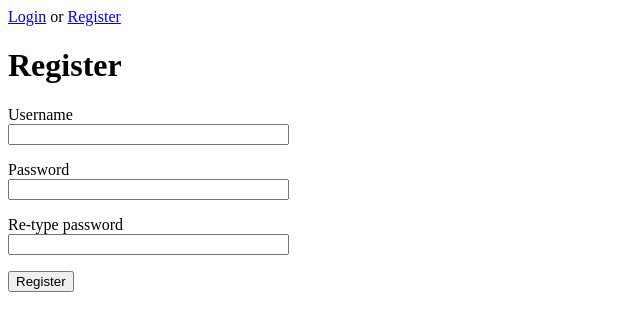
After one commit to ervanalb/wshom, a Flask app: page /register in a window 1280 px wide. The commit adds this page. Shown: the top 331 px of the page, without its empty margins (0-640 px from the left). Run offline with Flask 2, Linux system fonts and the light colour scheme; some libraries are stand-ins or nearby versions.

Commit message:
Make registration page work

```diff
--- a/wshom/login.py
+++ b/wshom/login.py
@@ -8,9 +8,19 @@ from wshom import app, db
 login_manager = flask_login.LoginManager(app)
 
 class LoginForm(flask_wtf.FlaskForm):
-    username = wtforms.StringField('Username', validators=[wtforms.validators.DataRequired()])
-    password = wtforms.PasswordField('Password', validators=[wtforms.validators.DataRequired()])
-    submit = wtforms.SubmitField('Sign In')
+    username = wtforms.StringField("Username", validators=[wtforms.validators.DataRequired()])
+    password = wtforms.PasswordField("Password", validators=[wtforms.validators.DataRequired()])
+    submit = wtforms.SubmitField("Sign In")
+
+class RegisterForm(flask_wtf.FlaskForm):
+    username = wtforms.StringField("Username", validators=[wtforms.validators.DataRequired()])
+    password = wtforms.PasswordField("Password", validators=[wtforms.validators.DataRequired()])
+    password2 = wtforms.PasswordField("Re-type password", validators=[wtforms.validators.DataRequired(), wtforms.validators.EqualTo("password", message="Passwords do not match")])
+    submit = wtforms.SubmitField("Register")
+
+    def validate_username(form, field):
+        if User.query.filter_by(username=form.username.data).first():
+            raise wtforms.ValidationError("Username already taken")
 
 class User(flask_login.UserMixin, db.Model):
     id = db.Column(db.Integer, primary_key=True)
@@ -19,9 +29,9 @@ class User(flask_login.UserMixin, db.Model):
     password_hash = db.Column(db.String(128))
 
     def __repr__(self):
-        return '<User {}>'.format(self.username)
+        return "<User {}>".format(self.username)
 
-    def check_password(password):
+    def check_password(self, password):
         return werkzeug.security.check_password_hash(self.password_hash, password)
 
 @app.route("/login", methods=["GET", "POST"])
@@ -30,7 +40,7 @@ def login():
     if form.validate_on_submit():
         user = User.query.filter_by(username=form.username.data).first()
         if user is None or not user.check_password(form.password.data):
-            flask.flash('Invalid username or password')
+            flask.flash("Invalid username or password")
             return flask.redirect(flask.url_for("login"))
         else:
             flask_login.login_user(user, remember=True)
@@ -42,6 +52,21 @@ def logout():
     flask_login.logout_user()
     return flask.redirect(flask.url_for("index"))
 
+@app.route("/register", methods=["GET", "POST"])
+def register():
+    form = RegisterForm()
+    if form.validate_on_submit():
+        password_hash = werkzeug.security.generate_password_hash(form.password.data)
+        user = User(username=form.username.data,
+                    password_hash=password_hash)
+        db.session.add(user)
+        db.session.commit()
+        flask.flash("Registered!")
+        flask_login.login_user(user, remember=True)
+        return flask.redirect(flask.url_for("index"))
+    else:
+        return flask.render_template("register.html", form=form)
+
 @login_manager.user_loader
 def load_user(id):
     return User.query.get(int(id))
--- a/wshom/templates/base.html
+++ b/wshom/templates/base.html
@@ -4,7 +4,7 @@
 </head>
 <body>
 {% if current_user.is_anonymous %}
-<a href="{{ url_for('login') }}">Login</a>
+<a href="{{ url_for('login') }}">Login</a> or <a href="{{ url_for('register') }}">Register</a>
 {% else %}
 <p>Logged in as {{ current_user.username }}</p>
 <form action="{{ url_for('logout') }}" method="post"><input type="submit" value="Logout"></form>
--- /dev/null
+++ b/wshom/templates/register.html
@@ -0,0 +1,31 @@
+{% extends "base.html" %}
+
+{% set title = "Register" %}
+
+{% block content %}
+    <form action="" method="post" novalidate>
+        {{ form.hidden_tag() }}
+        <p>
+            {{ form.username.label }}<br>
+            {{ form.username(size=32) }}<br>
+            {% for error in form.username.errors %}
+            <span style="color: red;">[{{ error }}]</span>
+            {% endfor %}
+        </p>
+        <p>
+            {{ form.password.label }}<br>
+            {{ form.password(size=32) }}<br>
+            {% for error in form.password.errors %}
+            <span style="color: red;">[{{ error }}]</span>
+            {% endfor %}
+        </p>
+        <p>
+            {{ form.password2.label }}<br>
+            {{ form.password2(size=32) }}<br>
+            {% for error in form.password2.errors %}
+            <span style="color: red;">[{{ error }}]</span>
+            {% endfor %}
+        </p>
+        <p>{{ form.submit() }}</p>
+    </form>
+{% endblock %}
```
